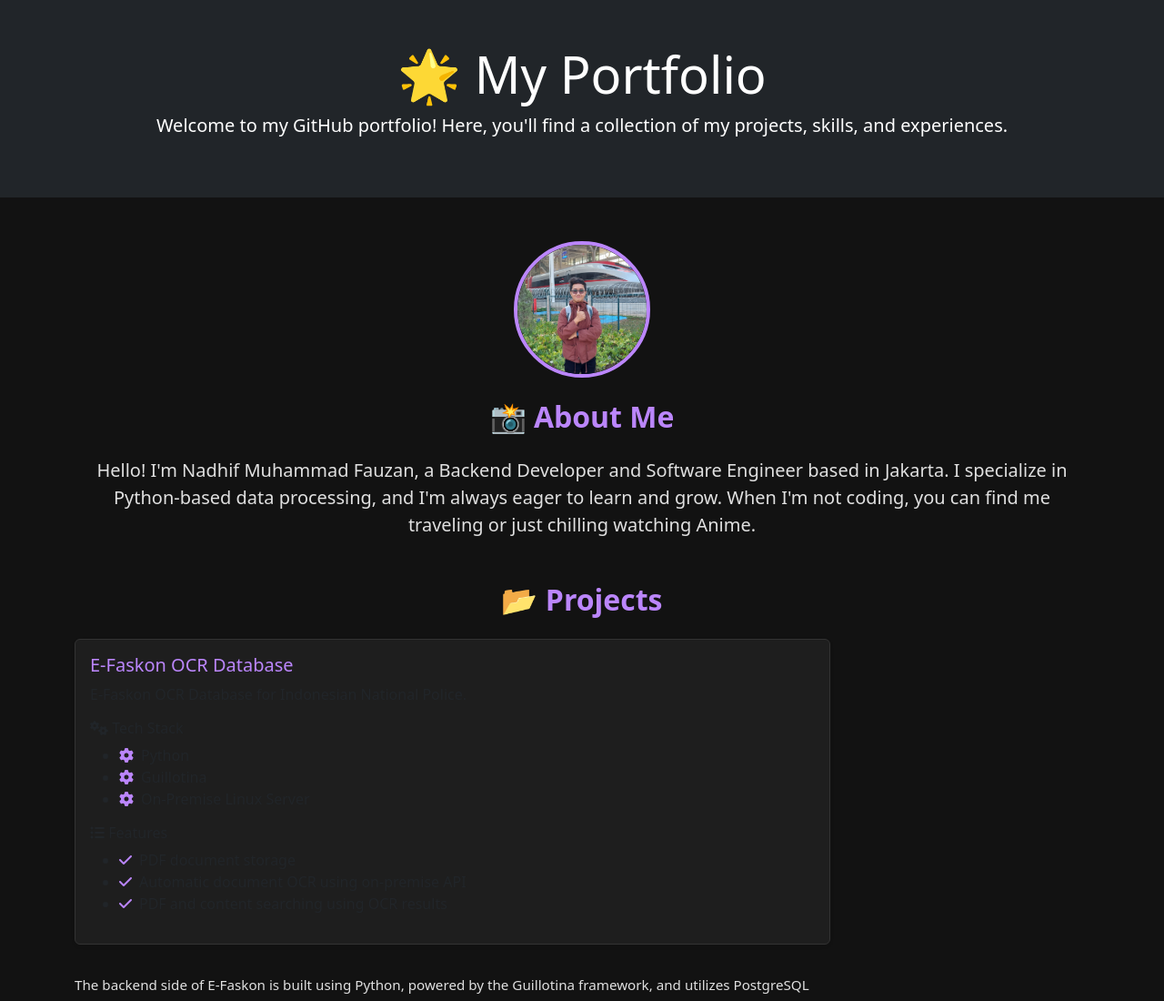
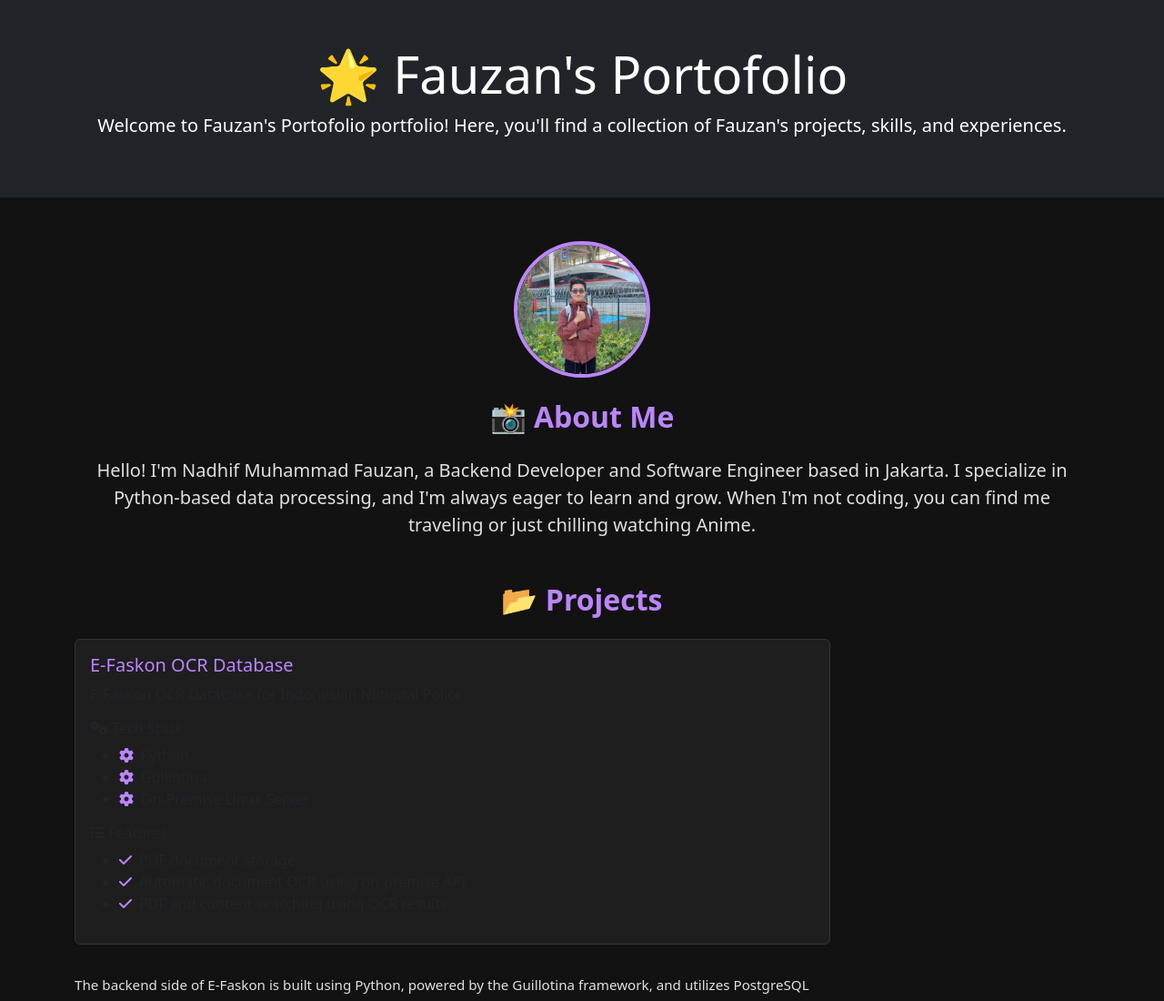
Before and after one commit to nadhifmf/portofolio, a plain HTML site: page index.html in a window 1280 px wide. Shown: the top 1100 px of the page at 91% size. Drawn offline with nearby package versions, Linux system fonts and the light colour scheme.

Commit message:
[FIX] head

```diff
--- a/index.html
+++ b/index.html
@@ -84,8 +84,8 @@
 
   <!-- Header -->
   <header class="bg-dark text-white py-5 text-center">
-    <h1 class="display-4">🌟 My Portfolio</h1>
-    <p class="lead">Welcome to my GitHub portfolio! Here, you'll find a collection of my projects, skills, and experiences.</p>
+    <h1 class="display-4">🌟 Fauzan's Portofolio</h1>
+    <p class="lead">Welcome to Fauzan's Portofolio portfolio! Here, you'll find a collection of Fauzan's projects, skills, and experiences.</p>
   </header>
 
   <!-- Main Content -->
```
